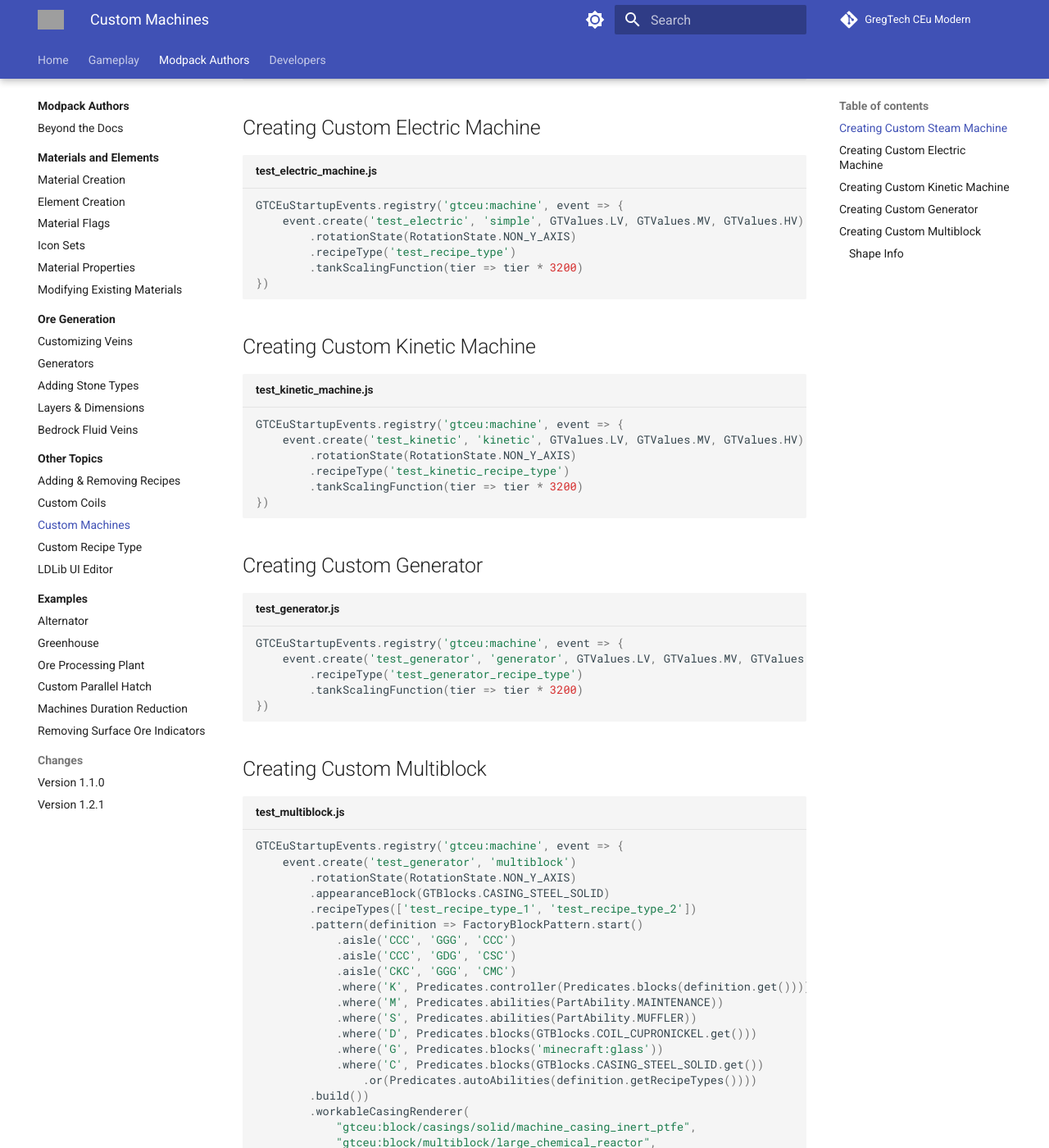
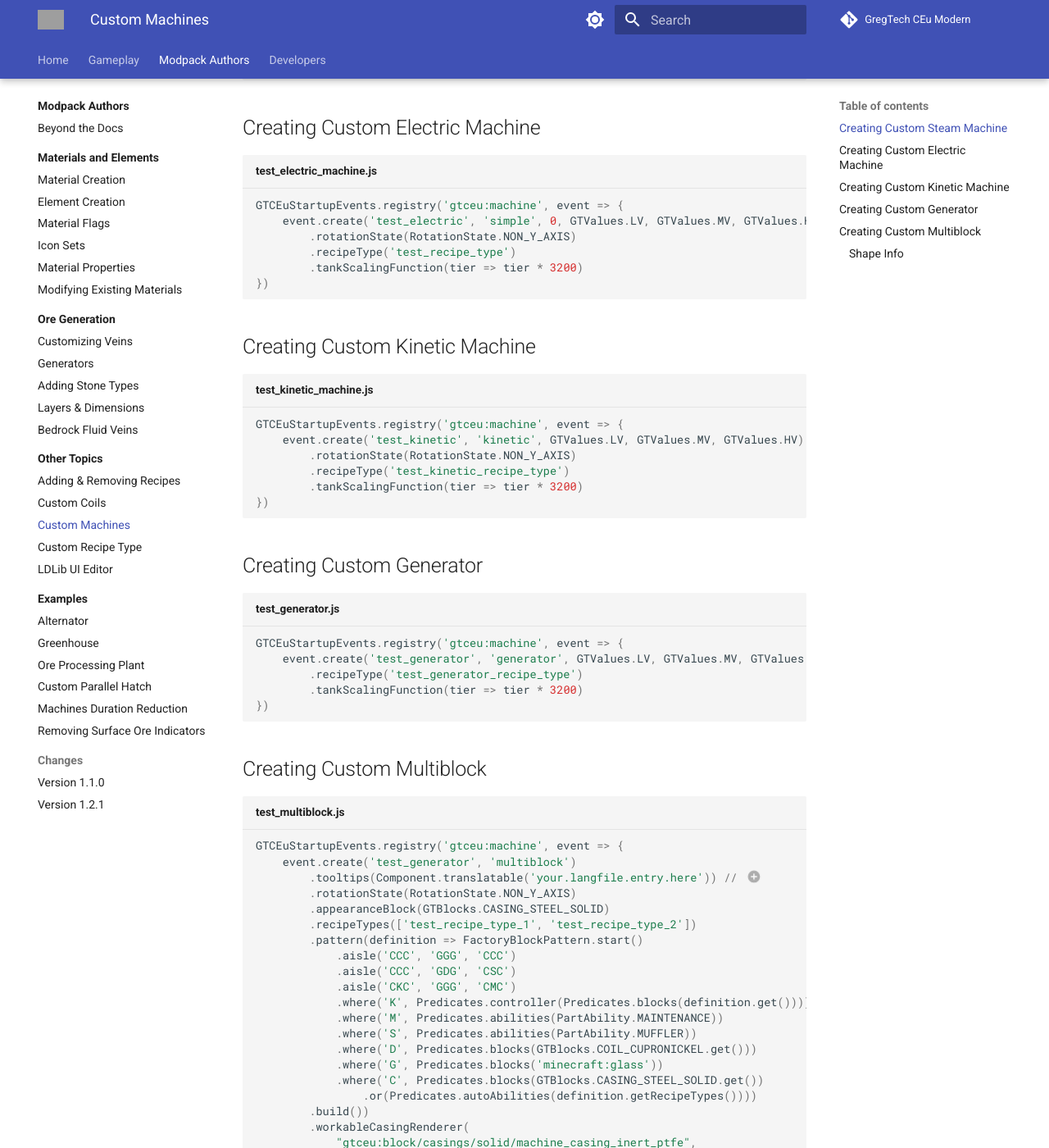
Before and after one commit to GregTechCEu/gtceu-modern-docs, an MkDocs documentation site: the page built from docs/Modpacks/Other-Topics/Custom-Machines.md, in a window 1280 px wide and 1400 px high, scrolled down 299 px. Shown: the whole window at 82% size. Built offline with MkDocs 1.6.1 and Material for MkDocs 9.7.7, drawn with Linux system fonts in a browser that asks for light colours; comment, search, counter and statistics services are not loaded; grey boxes are pictures that could not be loaded.

Commit message:
Update Custom-Machines.md
-Added correction to simple machine builder regarding defining pollution amount
-Added comment to multiblock machine builder regarding how to define tooltips.

````diff
--- a/docs/Modpacks/Other-Topics/Custom-Machines.md
+++ b/docs/Modpacks/Other-Topics/Custom-Machines.md
@@ -21,14 +21,14 @@
 
 ```js title="test_electric_machine.js"
 GTCEuStartupEvents.registry('gtceu:machine', event => {
-    event.create('test_electric', 'simple', GTValues.LV, GTValues.MV, GTValues.HV) // (1)
+    event.create('test_electric', 'simple', 0, GTValues.LV, GTValues.MV, GTValues.HV) // (1)
         .rotationState(RotationState.NON_Y_AXIS)
         .recipeType('test_recipe_type')
         .tankScalingFunction(tier => tier * 3200)
 })
 ```
 
-1. Machine ID, Machine Type, Voltage Tiers
+1. Machine ID, Machine Type, Pollution Amount, Voltage Tiers
 
 
 ## Creating Custom Kinetic Machine
@@ -59,6 +59,7 @@
 ```js title="test_multiblock.js"
 GTCEuStartupEvents.registry('gtceu:machine', event => {
     event.create('test_generator', 'multiblock')
+        .tooltips(Component.translatable('your.langfile.entry.here')) // (1)
         .rotationState(RotationState.NON_Y_AXIS)
         .appearanceBlock(GTBlocks.CASING_STEEL_SOLID)
         .recipeTypes(['test_recipe_type_1', 'test_recipe_type_2'])
@@ -81,6 +82,8 @@
         )
 })
 ```
+
+1. You can add tooltips that are displayed when you mouseover a multiblock controller in your inventory. Each separate call of ```.tooltips()``` will write a separate line to the tooltip. These are read directly from .json lang files you can place in ```kubejs/assets/gtceu/lang```, or can be supplied via a standalone resource pack. The ```Component``` class is autoloaded by KubeJS at script compile time.
 
 ### Shape Info
 
````
